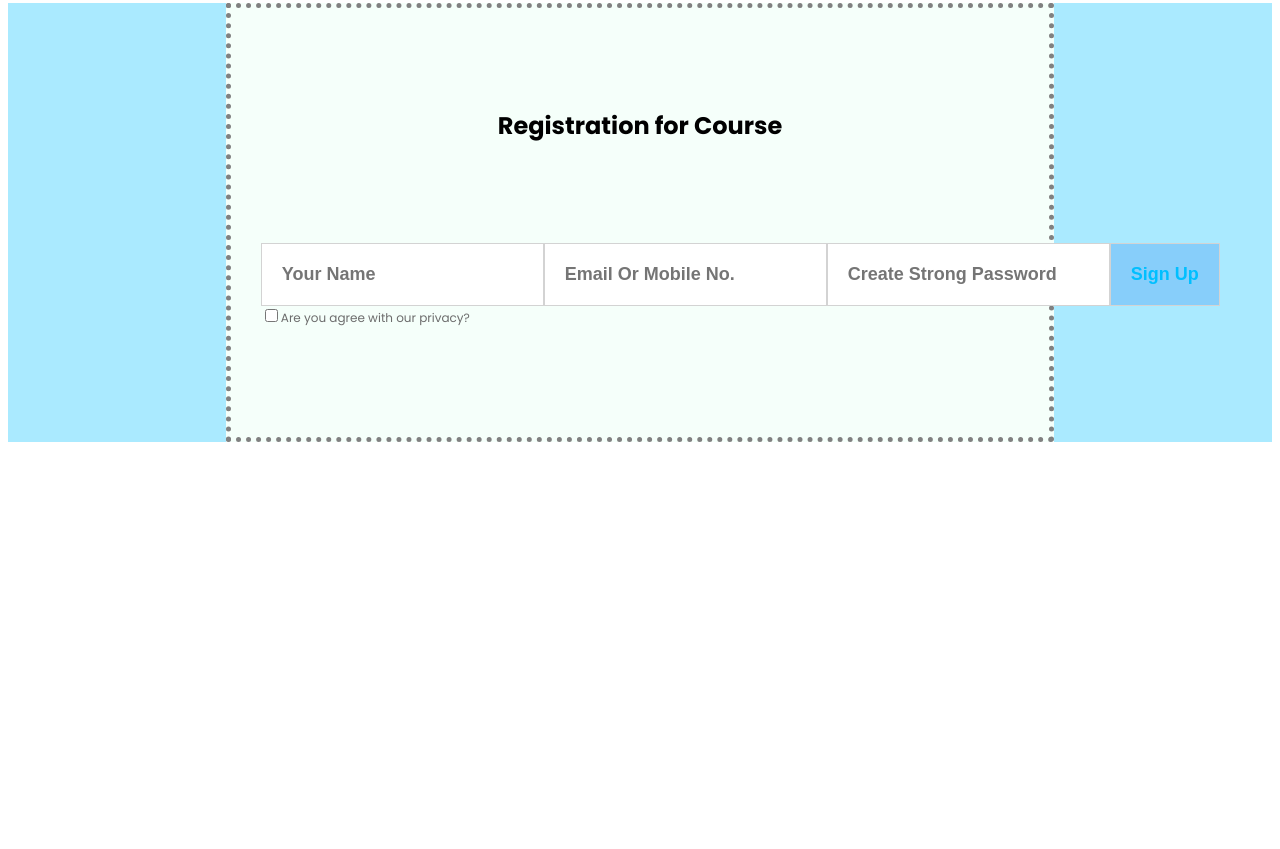
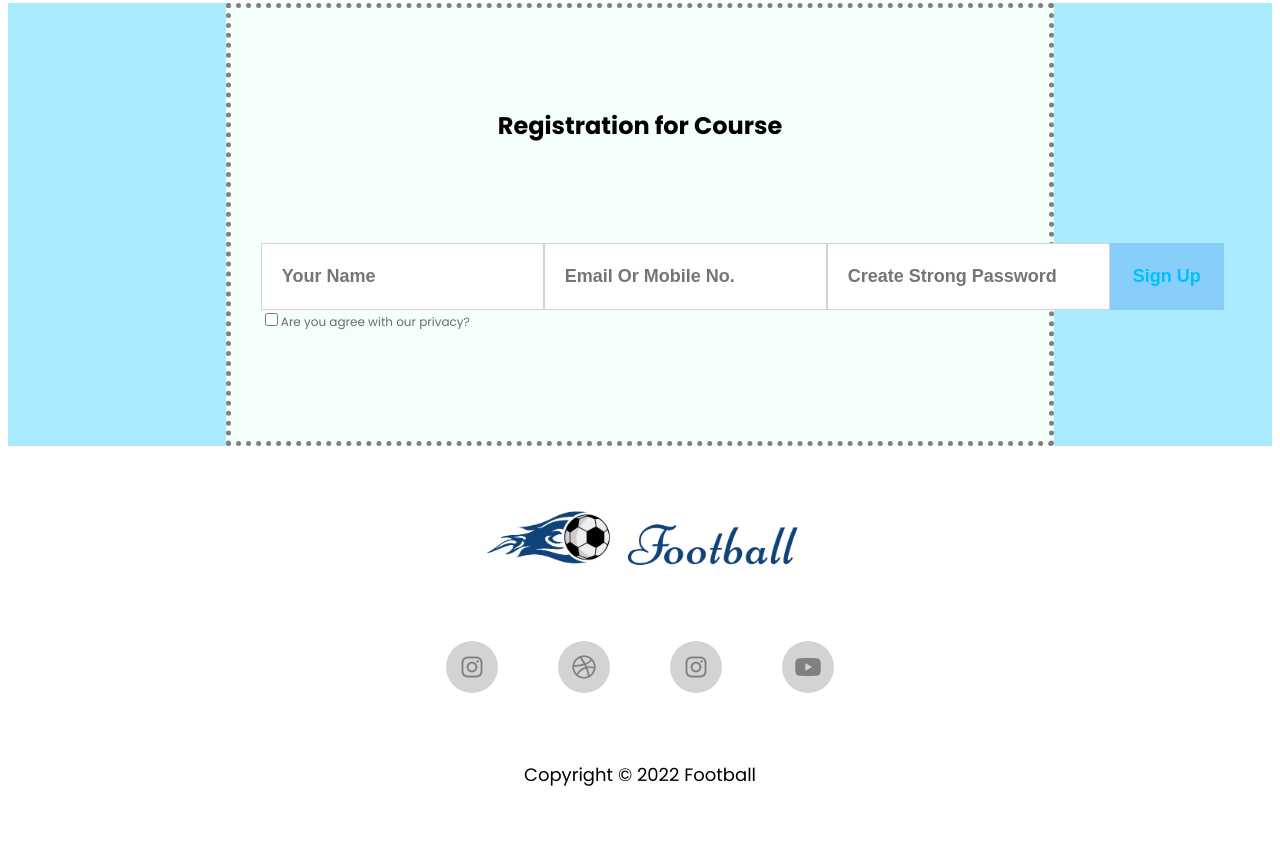
Before and after one commit to syma-tech/responsive-halal-sports, a plain HTML site: page index.html in a window 1280 px wide. Shown: the part 3618-4467 px from the top of the page. Before the commit the page ends 4068 px from the top, so only its background shows below. Drawn offline with Linux system fonts and the light colour scheme.

Commit message:
footer added

```diff
--- a/index.html
+++ b/index.html
@@ -261,8 +261,30 @@
         </div>
     </section>
     <!--     ============== register_here section ends here ==============    -->
-    <!--     ============== top_players section starts from here ==============    -->
-    <!--     ============== top_players section ends here ==============    -->
+    <!--     ============== footer part starts from here ==============    -->
+    <footer>
+        <div id="footer_details">
+            <div class="footer_logo">
+                <a href="">
+                    <img src="images/Logo.png" alt="">
+                </a>
+            </div>
+            <div class="media_icon">
+                <a href=""><i class="fab fa-instagram"></i></a>
+                <a href=""><i class="fab fa-dribbble"></i></a>
+                <a href=""><i class="fab fa-instagram"></i></a>
+                <a href=""><i class="fab fa-youtube"></i></a>
+            </div>
+            <div class="copy_right">
+                <p>Copyright &copy; 2022 Football</p>
+            </div>
+        </div>
+    </footer>
+    <!--     ============== footer part ends here ==============    -->
 </body>
 
 </html>
+
+
+
+<!-- main tag add kori ni -->
--- a/styles/style.css
+++ b/styles/style.css
@@ -200,21 +200,67 @@ a{
     font-size: 18px;
     font-weight: 700;
 }
+button{
+    background-color: lightskyblue;
+    text-align: center;
+    white-space: nowrap;
+    border: 3px solid lightskyblue;
+    transition: background-color linear 0.3s;
+}
+button:hover{
+    background-color: deepskyblue;
+    color: #000;
+    border: 3px solid deepskyblue;
+}
 #register_form .agree{
     color: #6C6C6C;
     font-size: 12px;
     display: block;
 }
-button{
-    background-color: lightskyblue;
-    text-align: center;
-    white-space: nowrap;
-    transition: background-color linear 0.3s;
+/*      ============== register_here section ends here ==============     */
+/*      ============== footer part starts from here ==============     */
+#footer_details{
+    padding-bottom: 40px;
 }
-button:hover{
-    background-color: deepskyblue;
+.footer_logo{
+    display: flex;
+    justify-content: center;
+    align-items: center;
+    padding-top: 60px;
+}
+.footer_logo a{
+    width: 25%;
+    display: block;
+}
+.footer_logo img{
+    width: 100%;
+}
+.media_icon{
+    display: flex;
+    justify-content: center;
+    align-items: center;
+}
+.media_icon a{
+    color: gray;
+    font-size: 24px;
+    font-size: 700;
+    background-color: lightgrey;
+    width: 52px;
+    height: 52px;
+    display: flex;
+    justify-content: center;
+    align-items: center;
+    margin: 50px 30px;
+    border-radius: 50%;
+}
+.copy_right{
+    display: flex;
+    justify-content: center;
+    align-items: center;
+}
+.copy_right p{
     color: #000;
+    font-size: 18px;
+    font-weight: 400;
 }
-/*      ============== register_here section ends here ==============     */
-/*      ============== banner_part section starts from here ==============     */
-/*      ============== banner_part section ends here ==============     */
+/*      ============== footer part ends here ==============     */
```
